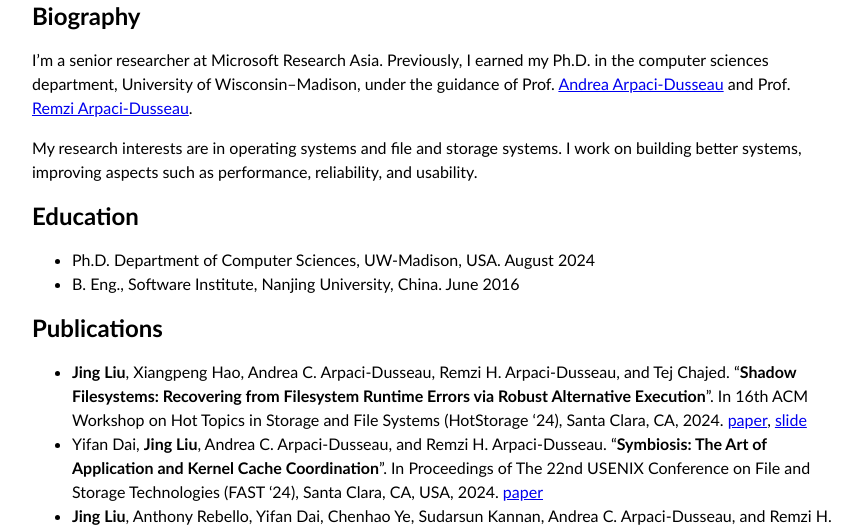
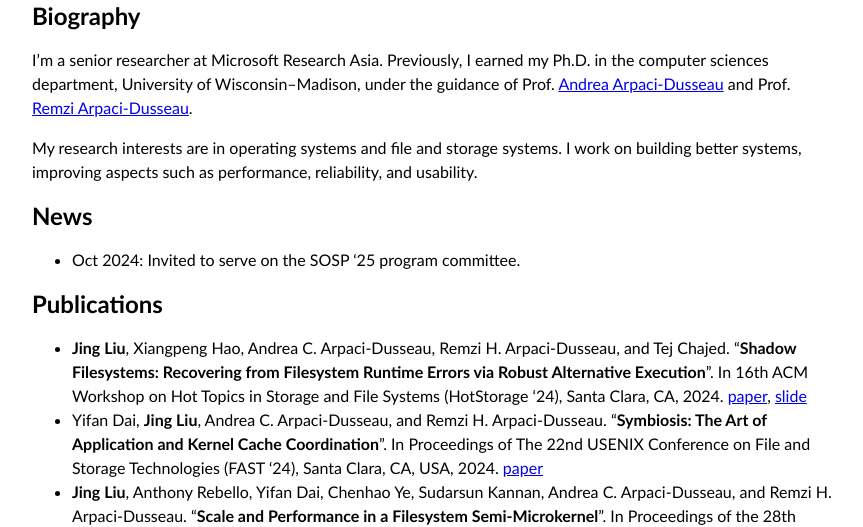
Before and after one commit to jingliu9/jingliu9.github.io, a plain HTML site: page index.html in a window 1280 px wide. Shown: the part 228-755 px from the top of the page, without its empty margins (208-1071 px from the left). Drawn offline with nearby package versions, Linux system fonts and the light colour scheme; some packages are replaced by stand-ins of ours.

Commit message:
+ update

```diff
--- a/index.html
+++ b/index.html
@@ -30,10 +30,9 @@
 <p>I&rsquo;m a senior researcher at Microsoft Research Asia. Previously, I earned my Ph.D. in the computer sciences department, University of Wisconsin&ndash;Madison, under the guidance of Prof. <a href="http://www.cs.wisc.edu/~dusseau/">Andrea Arpaci-Dusseau</a> and Prof. <a href="http://www.cs.wisc.edu/~remzi/">Remzi Arpaci-Dusseau</a>.</p>
 <p>My research interests are in operating systems and file and storage systems.
 I work on building better systems, improving aspects such as performance, reliability, and usability.</p>
-<h2 id="education">Education</h2>
+<h2 id="news">News</h2>
 <ul>
-<li>Ph.D. Department of Computer Sciences, UW-Madison, USA. August 2024</li>
-<li>B. Eng., Software Institute, Nanjing University, China. June 2016</li>
+<li>Oct 2024: Invited to serve on the SOSP &lsquo;25 program committee.</li>
 </ul>
 <h2 id="publications">Publications</h2>
 <ul>
@@ -89,6 +88,11 @@ In 11th USENIX Workshop on Hot Topics in Storage and File Systems (HotStorage 19
 <li>National Encouraging Scholarship, Ministry of Education of China, 2014 &amp; 2015</li>
 <li>National Scholarship, Ministry of Education of China, 2013</li>
 </ul>
+<h2 id="education">Education</h2>
+<ul>
+<li>Ph.D. Department of Computer Sciences, UW-Madison, USA. August 2024</li>
+<li>B. Eng., Software Institute, Nanjing University, China. June 2016</li>
+</ul>
 <h2 id="service">Service</h2>
 <ul>
 <li>External Review Committee of Usenix ATC, 2024</li>
```
